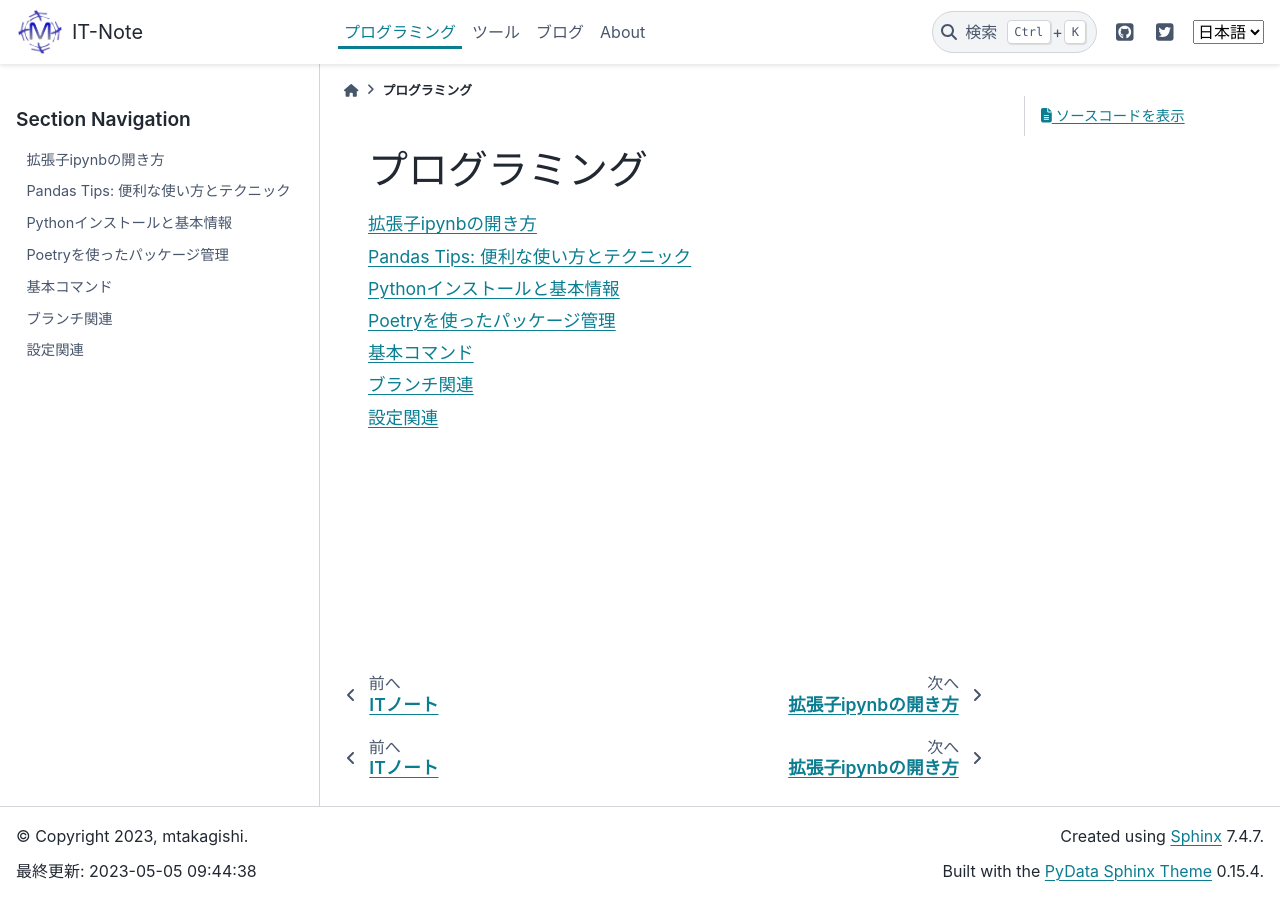
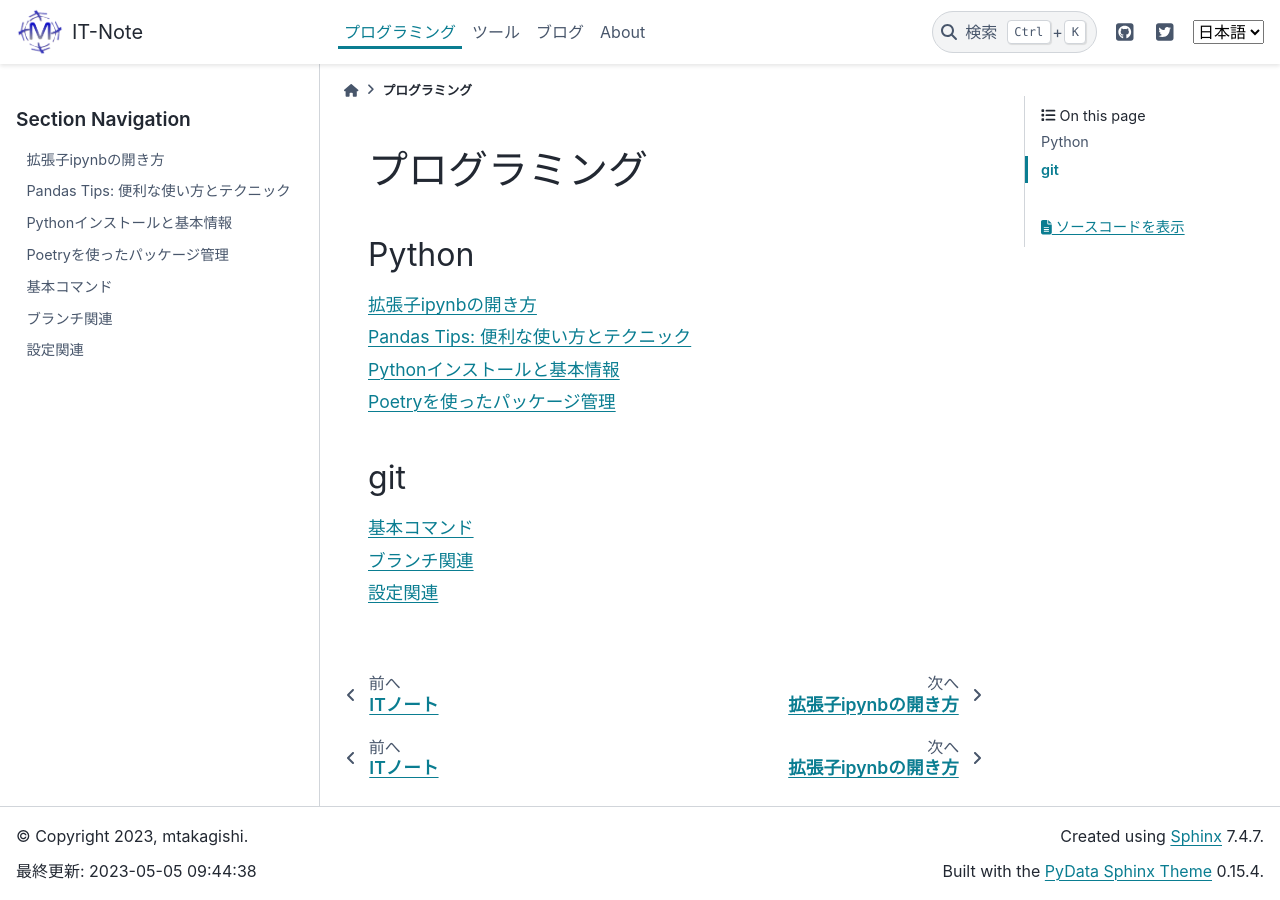
Before and after one commit to mtakagishi/note, a Sphinx documentation site: the page built from docs/programming/index.rst, in a window 1280 px wide. Built offline with Sphinx 7.4.7 and the PyData theme 0.15.4, drawn with Linux system fonts in a browser that asks for light colours.

```diff
--- a/docs/programming/index.rst
+++ b/docs/programming/index.rst
@@ -1,11 +1,20 @@
 ############################################
 プログラミング
 ############################################
+
+Python
+-------
 
 .. toctree::
   :maxdepth: 1
   :glob:
 
   python/*
-  package_management/*
+
+git
+-------
+.. toctree::
+  :maxdepth: 1
+  :glob:
+
   git/*
```
Also changed, not shown: docs/programming/python/python_poetry.rst (renamed from docs/programming/package_management/poetry.rst).
